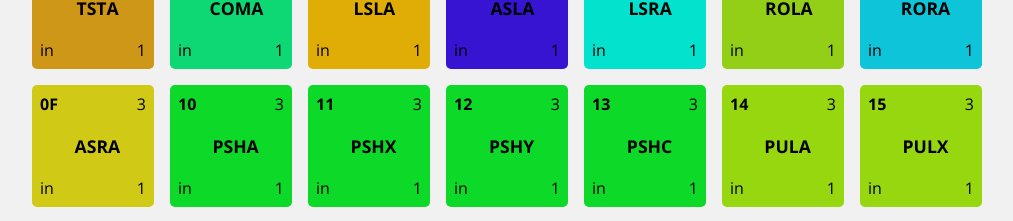
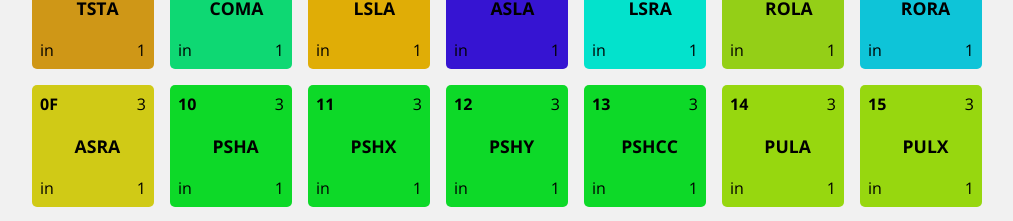
Before and after one commit to adelhult/grudat, a React (Create React App) app: page / in a window 1280 px wide. Shown: the part 3876-4097 px from the top of the page, without its empty margins (124-1137 px from the left). Built offline with nearby package versions, Linux system fonts and the light colour scheme.

Commit message:
Changed PSHC to PSHCC
Enligt flisphandboken heter det PULCC och PSHCC.
Enligt simulatorn heter det PULC och PSHC.
Tycker det måste vara konsekvent här. Valde att köra på två C eftersom det blir lättare att hitta alla CC-instruktioner genom att söka på CC då.

```diff
--- a/src/operations_data.js
+++ b/src/operations_data.js
@@ -2354,7 +2354,7 @@ const operations = [
   },
   {
     "code": 13,
-    "shortHand": "PSHC",
+    "shortHand": "PSHCC",
     "method": "in",
     "bytes": 1,
     "cycles": 3,
```
